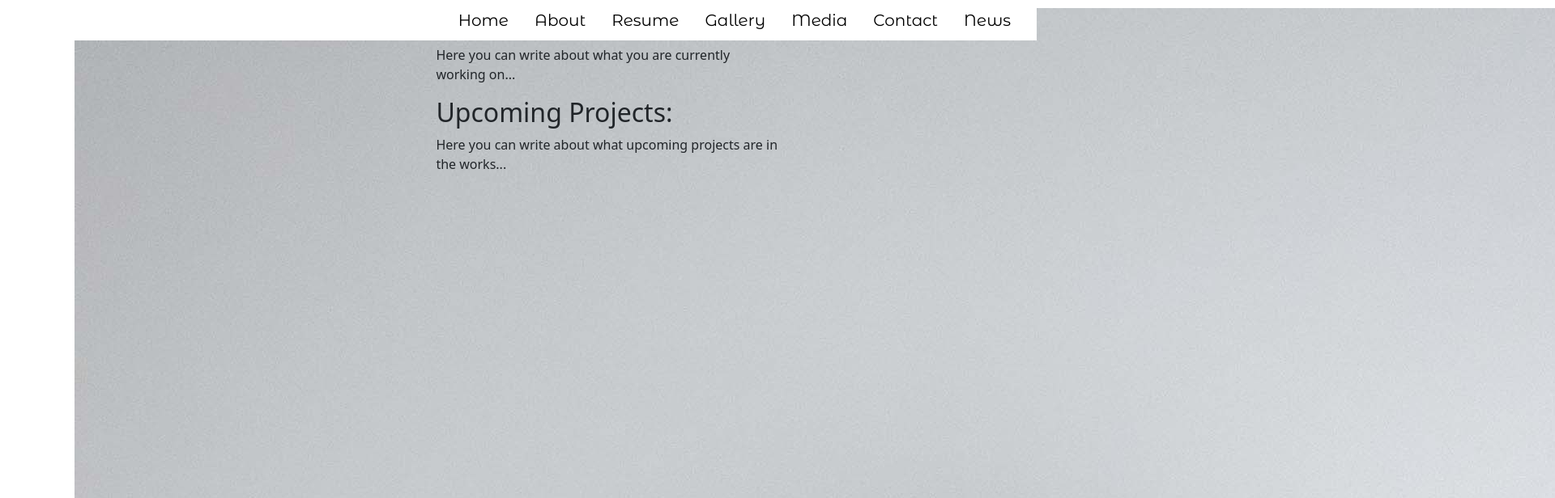
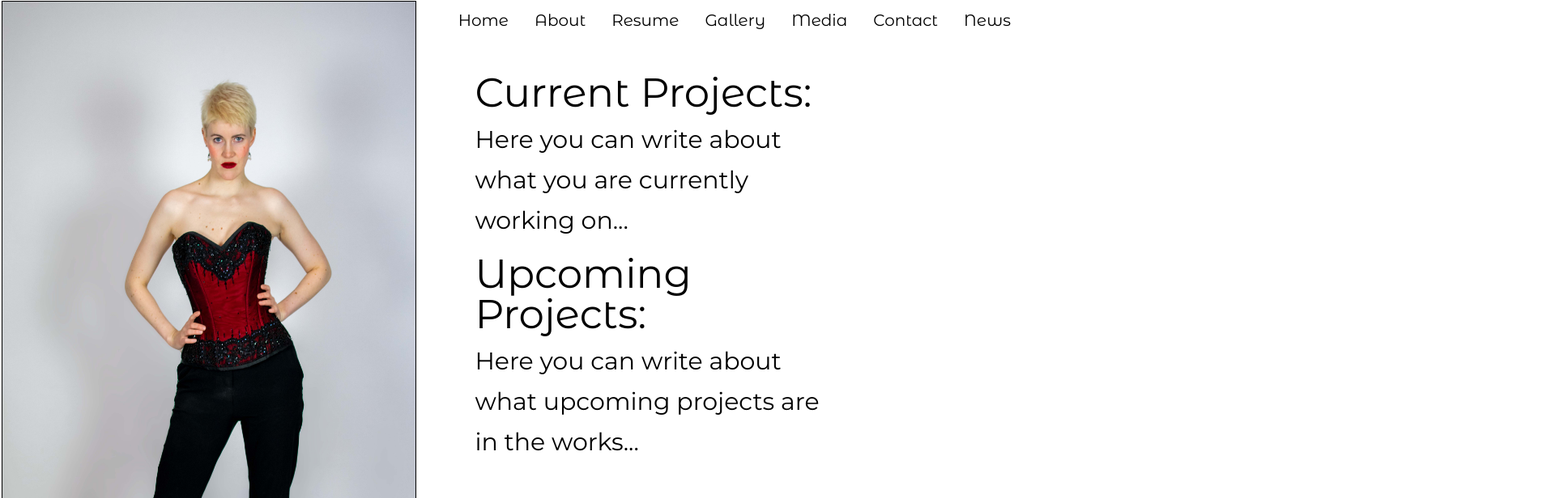
Before and after one commit to Rhibro/karens-portfolio, a React (Create React App) app: page /news in a window 1280 px wide. Shown: the top 616 px of the page at 81% size, 1920 px wide, since content can reach past the window. Built offline with nearby package versions, Linux system fonts and the light colour scheme.

Commit message:
adding icons to form

```diff
--- a/package.json
+++ b/package.json
@@ -3,6 +3,9 @@
   "version": "0.1.0",
   "private": true,
   "dependencies": {
+    "@fortawesome/fontawesome-svg-core": "^6.4.0",
+    "@fortawesome/free-solid-svg-icons": "^6.4.0",
+    "@fortawesome/react-fontawesome": "^0.2.0",
     "@testing-library/jest-dom": "^5.16.5",
     "@testing-library/react": "^13.4.0",
     "@testing-library/user-event": "^13.5.0",
--- a/src/components/Contact.js
+++ b/src/components/Contact.js
@@ -9,7 +9,9 @@ return (
             <img src={contactImg} alt="Karen sitting on a chair with boxing gloves on" className="contactimg"></img>
         </div>
         <div className="columnC">
-            <Form />
+            <div className="formBox">
+                <Form />
+            </div>
         </div>
     </div>
 )
--- a/src/components/Form.js
+++ b/src/components/Form.js
@@ -3,7 +3,8 @@ import linkedin from "../images/linked.png";
 import insta from "../images/instagram.svg";
 import youtube from "../images/youtube.png";
 import vimo from "../images/vimeo.svg";
-import facebook from "../images/square-facebook.svg";
+import { FontAwesomeIcon } from "@fortawesome/react-fontawesome";
+
 
 function Form() {
 
@@ -46,8 +47,7 @@ function Form() {
               <img className="socialThree" src={youtube} alt="youtube icon" ></img></a>
             <a className="socialBtn" href="https://vimeo.com/user54179902" target="_blank" rel="noopener noreferrer">
               <img className="socialFour" src={vimo} alt="vimo icon" ></img></a>
-            <a className="socialBtn" href="https://www.facebook.com/" target="_blank" rel="noopener noreferrer">
-              <img className="socialFive" src={facebook} alt="facebook icon" ></img></a>
+              <FontAwesomeIcon icon="fa-brands fa-instagram" style={{color: "#000000",}} />
           </div>
         </form>
       </div>
--- a/src/components/News.js
+++ b/src/components/News.js
@@ -8,6 +8,7 @@ const News = () => {
                 <img src={newsImg} alt="Karen standing in heels" className="newsimg"></img>
             </div>
             <div className="columnN">
+                <div className="newsInfoBox">
                     <h2 className="newsHead">
                         Current Projects:
                     </h2>
@@ -22,6 +23,7 @@ const News = () => {
                     </p>
                 </div>
             </div>
+        </div>
     )
 
 }
--- a/src/index.css
+++ b/src/index.css
@@ -38,15 +38,7 @@
   text-decoration: underline;
 }
 
-/* Home Styles
-background-image: url(/src/images/karen.jpg);
-  background-repeat: no-repeat;
-  background-position: left top;
-  background-size: 45vw 110vh;
-  margin-left: -90px;
-  height: 100vh;
-  width: 25vw;
-*/
+/* Home Styles */
 
 
 .karensFace {
@@ -82,9 +74,6 @@ background-image: url(/src/images/karen.jpg);
   height: 80vh;
 
 }
-/*font-size: 160px;
-  line-height: 211px;
-  */
 
 /* About Styles */
 
@@ -334,6 +323,10 @@ background-image: url(/src/images/karen.jpg);
   position: absolute;
 }
 
+.formBox {
+  margin-left: 3rem;
+}
+
 /* Form Styles */
 
 .myForm {
@@ -455,6 +448,40 @@ label {
   clear: both;
 }
 
+.newsimg {
+  height: 110vh;
+  width: 40vw;
+  margin-left: -90px;
+  margin-top: -9px;
+  margin-bottom: 50px;
+  border: 1px solid black;
+  position: sticky;
+}
+
+.newsInfoBox {
+  margin-top: 5rem;
+  margin-left: 3rem;
+  width: 100%;
+}
+
+.newsHead {
+  font-family: 'Montserrat Alternates';
+  font-style: normal;
+  font-weight: 400;
+  font-size: 50px;
+  line-height: 50px;
+  color: #000000;
+}
+
+.newsInfo {
+  font-family: 'Montserrat';
+  font-style: normal;
+  font-weight: 400;
+  font-size: 30px;
+  line-height: 50px;
+  color: #000000;
+}
+
 /* Footer Styles
 
 display: flex;
```
Also changed, not shown: 1 other file (tests, documents, lock files or other folders). Lines whose indentation alone changed are shown as unchanged.
